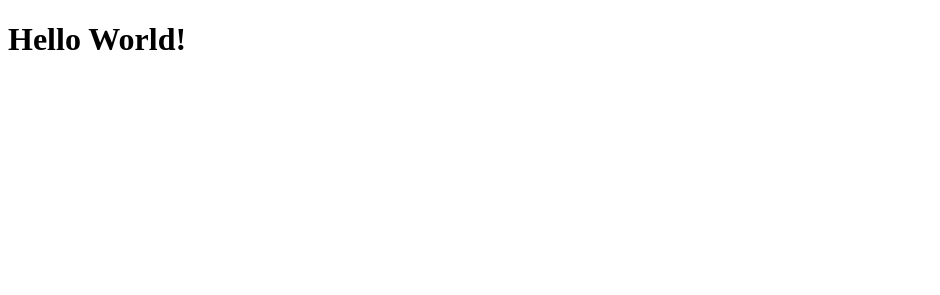
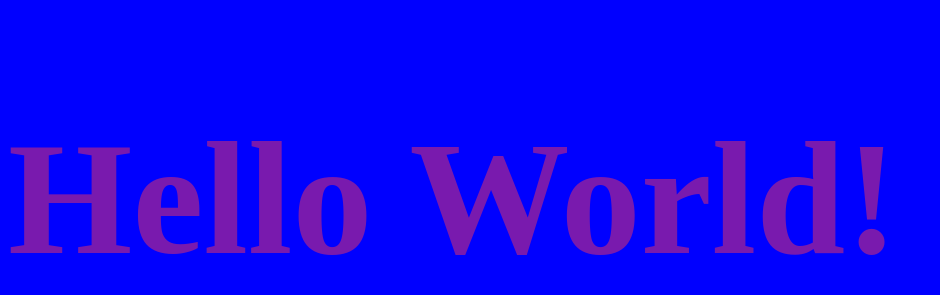
Before and after one commit to gpgorman158/example-github-website, a plain HTML site: page index.html in a window 1280 px wide. Shown: the whole page, without its empty margins (0-940 px from the left). Drawn offline with Linux system fonts and the light colour scheme.

Commit message:
added css file and connected to index.html

```diff
--- a/index.html
+++ b/index.html
@@ -1,6 +1,7 @@
 <!DOCTYPE html>
 <html lang="en">
   <head>
+    <link rel="stylesheet" href="style.css" />
     <title>My Website</title>
   </head>
 
--- /dev/null
+++ b/style.css
@@ -0,0 +1,8 @@
+body {
+    background: blue;
+  }
+h1 {
+    font-size: 10em ;
+    color: #f2345f;
+    opacity: .5;
+}
```
